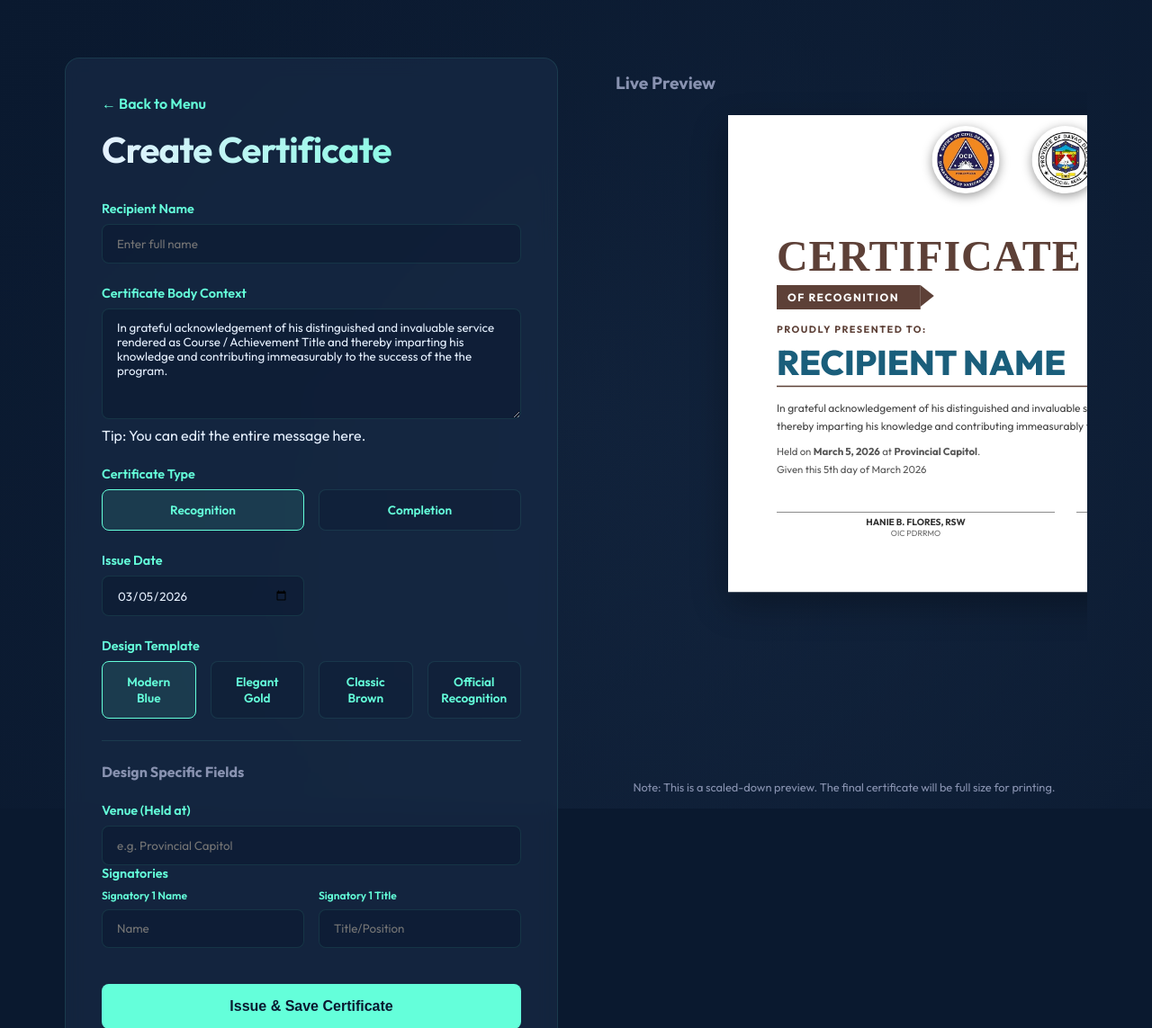
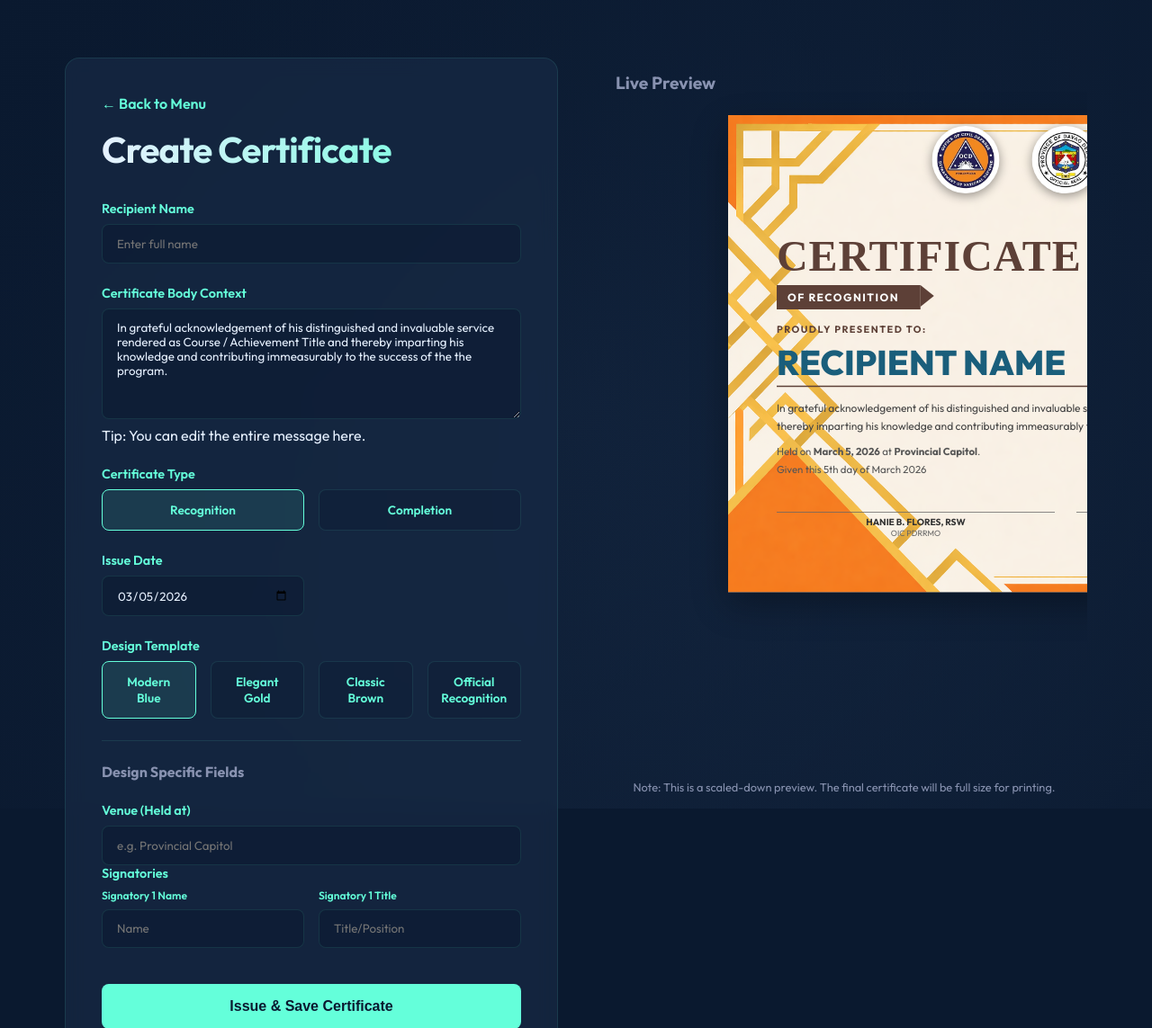
Before and after one commit to qwer12561/certficate, a PHP site: page /create.html in a window 1280 px wide. Shown: the top 1143 px of the page at 90% size. Run offline with PHP 8.4, Linux system fonts and the light colour scheme.

Commit message:
First commit

```diff
--- a/style.css
+++ b/style.css
@@ -478,6 +478,7 @@ body {
 }
 
 /* Themes for the Unified Official Layout */
+/* Themes for the Unified Official Layout */
 .design-modern-blue .official-recipient-name {
     color: var(--cert-blue);
 }
@@ -779,7 +780,7 @@ body {
     padding: 0 !important;
     display: flex !important;
     flex-direction: column !important;
-    background: var(--cert-bg) !important;
+    background-color: var(--cert-bg) !important;
     border: none !important;
     color: var(--cert-text-dark) !important;
     position: relative;
@@ -955,3 +956,13 @@ body {
         grid-template-columns: 1fr;
     }
 }
+
+/* Modern Blue Background Frame Fix */
+.certificate-container.design-modern-blue {
+    background-image: url('frame.png') !important;
+    background-size: 100% 100% !important;
+    background-repeat: no-repeat !important;
+    background-position: center !important;
+    background-origin: border-box !important;
+    background-clip: border-box !important;
+}
```
